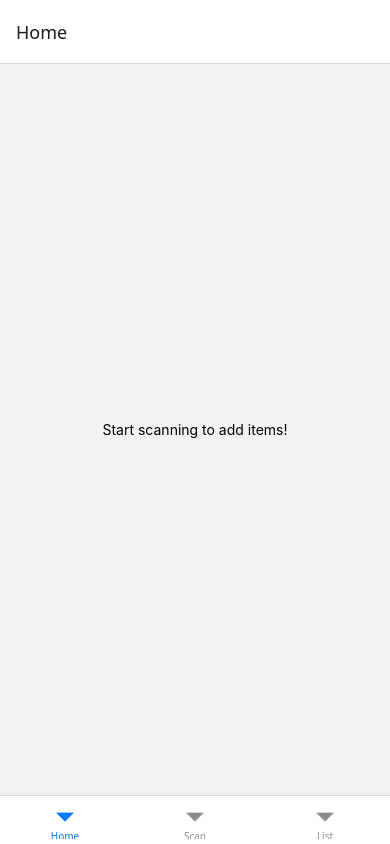
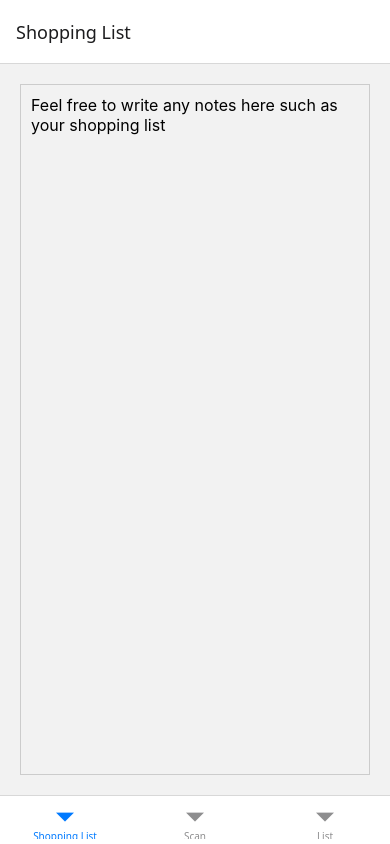
Before and after one commit to OneTwoMark/shopping-list-scanner, a React Native app: screen / in a window 390 px wide. Built offline with nearby package versions, Linux system fonts and the light colour scheme.

Commit message:
Created notepad shopping list for user to freely write on

```diff
--- a/App.js
+++ b/App.js
@@ -3,6 +3,7 @@ import { StyleSheet, Text, View } from 'react-native';
 import { NavigationContainer } from '@react-navigation/native';
 import { createBottomTabNavigator } from '@react-navigation/bottom-tabs';
 import HomeScreen from './Components/HomeScreen';
+import ShoppingList from './Screens/ShoppingList';
 import Scan from './Components/Scan';
 import List from './Components/List';
 import { ScannedProvider } from './contexts/scannedItems';
@@ -20,7 +21,7 @@ const MainApp = () => {
   <ScannedProvider>
     <NavigationContainer>
       <Tab.Navigator>
-        <Tab.Screen name="Home" component={HomeScreen} />
+        <Tab.Screen name="Shopping List" component={ShoppingList} />
         <Tab.Screen name="Scan" component={Scan} />
         <Tab.Screen name="List" component={List} />
       </Tab.Navigator>
--- a/Components/HomeScreen.jsx
+++ b/Components/HomeScreen.jsx
@@ -2,9 +2,9 @@ import { View, Text } from 'react-native'
 import React from 'react'
 
 export default function HomeScreen() { // I should put this component into a "screen" folder. Well, all components that are just screens really.
-  return (
+  return ( // lets make this a shopping list notepad the user can use like a normal notepad and refer to their scanned items
     <View style={{flex: 1, justifyContent: 'center', alignItems: 'center'}}>
-      <Text>Start scanning to add items!</Text>
+      <Text>Shopping list</Text>
     </View>
   )
 }
--- a/Components/Scan.jsx
+++ b/Components/Scan.jsx
@@ -22,6 +22,7 @@ export default function Scan() {
   }, []);
 
   const addItem = (product) => {
+    console.log(product.nutriments)
     setScannedItems([...scannedItems, product])
   }
 
--- /dev/null
+++ b/Screens/ShoppingList.jsx
@@ -0,0 +1,68 @@
+import React, { useRef } from 'react';
+import {
+  View,
+  KeyboardAvoidingView,
+  TextInput,
+  Platform,
+  StyleSheet,
+  TouchableWithoutFeedback,
+  Keyboard,
+  InputAccessoryView,
+  Button
+} from 'react-native';
+
+export default function ShoppingList() {
+  const inputRef = useRef();
+  const inputAccessoryViewID = 'doneButtonID';
+
+  return (
+    <KeyboardAvoidingView
+      style={styles.container}
+      behavior={Platform.OS === 'ios' ? 'padding' : undefined}
+    >
+      <TouchableWithoutFeedback onPress={Keyboard.dismiss}>
+        <View style={{ flex: 1 }}>
+          <TextInput
+            ref={inputRef}
+            style={styles.input}
+            placeholder="Feel free to write any notes here such as your shopping list"
+            multiline
+            scrollEnabled
+            textAlignVertical="top"
+            inputAccessoryViewID={Platform.OS === 'ios' ? inputAccessoryViewID : undefined}
+            numberOfLines={4} // hint for placeholder to wrap
+          />
+        </View>
+      </TouchableWithoutFeedback>
+
+      {Platform.OS === 'ios' && (
+        <InputAccessoryView nativeID={inputAccessoryViewID}>
+          <View style={styles.accessory}>
+            <Button title="Done" onPress={() => inputRef.current.blur()} /> {/* blur is basically lose focus, closes keyboard*/}
+          </View>
+        </InputAccessoryView>
+      )}
+    </KeyboardAvoidingView>
+  );
+}
+
+const styles = StyleSheet.create({
+  container: {
+    flex: 1,
+    padding: 20,
+  },
+  input: {
+    flex: 1,
+    borderWidth: 1,
+    borderColor: '#ccc',
+    padding: 10,
+    textAlignVertical: 'top', // important
+    fontSize: 16,
+    lineHeight: 20, // improves multi-line placeholder
+  },
+  accessory: {
+    backgroundColor: '#eee',
+    padding: 8,
+    alignItems: 'flex-end',
+  },
+});
```
